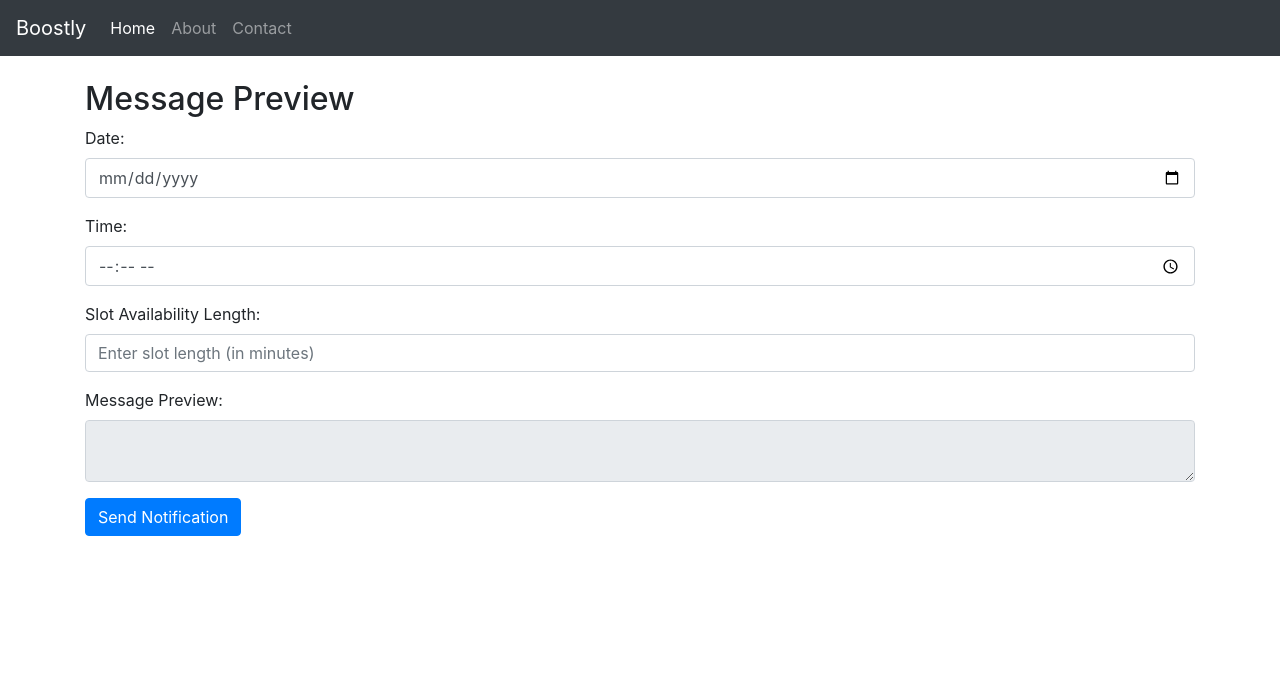
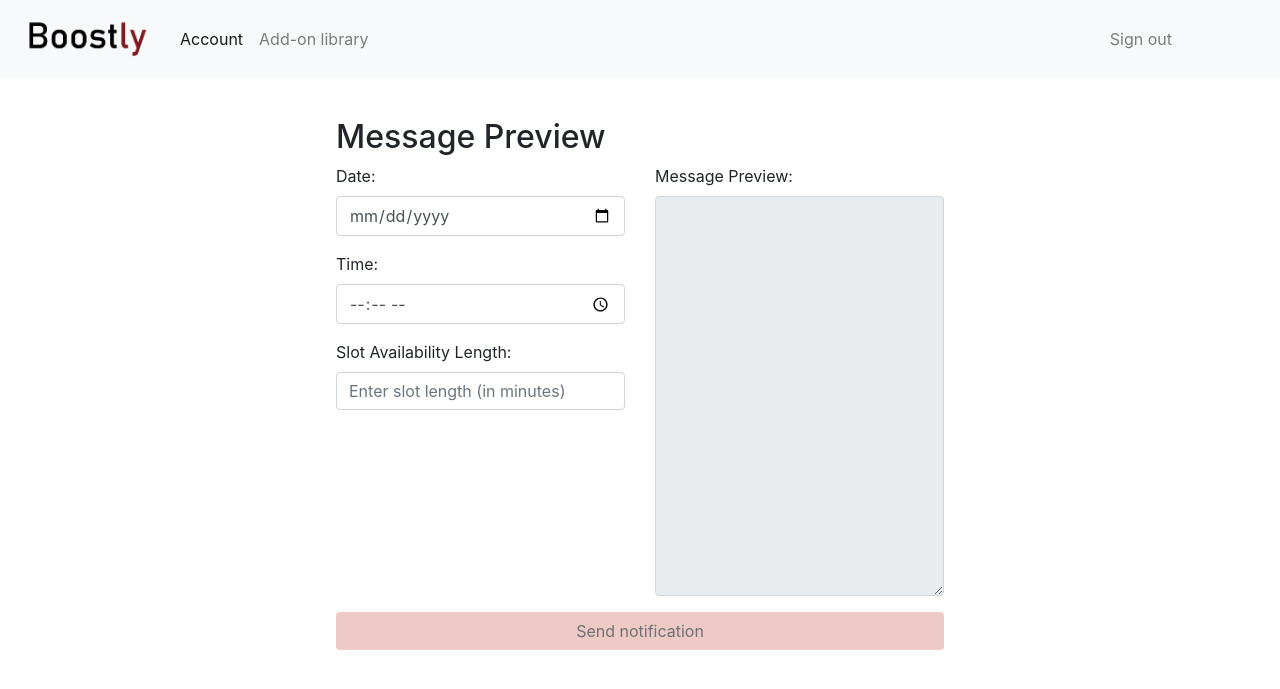
Before and after one commit to csidon/BoostlyForTimely, a Python web app: template template/businessWaitlist.html in a window 1280 px wide. Shown: the top 689 px of the page. Run offline with Jinja, Linux system fonts and the light colour scheme; the template is opened without the code that fills it, so the values that code supplies are empty; some libraries are stand-ins or nearby versions.

Commit message:
Working on db

```diff
--- a/boostly/__init__.py
+++ b/boostly/__init__.py
@@ -16,7 +16,9 @@ application.config['SECRET_KEY'] = 'ea3c9fdee984c581c3272cb37b6268746bc67adcdbb6
 # application.config['SQLALCHEMY_DATABASE_URI'] = 'sqlite:///site.db'
 
 # engine = create_engine('postgresql+psycopg2://postgresmaster:1NewPass!@host=localhost:5432/database_name')
-application.config['SQLALCHEMY_DATABASE_URI'] = 'postgresql://postgres:1NewPass!@localhost:5432/postgres'
+# application.config['SQLALCHEMY_DATABASE_URI'] = 'postgresql://postgres:1NewPass!@localhost:5432/postgres'
+application.config['SQLALCHEMY_DATABASE_URI'] = 'postgresql://postgres:Jele2789!@localhost:5432/postgres'
+
 # inspector = inspect(db.engine)
 
 
--- a/static/styles.css
+++ b/static/styles.css
@@ -19,3 +19,34 @@
   .dropbtn {
     /* background-color: aquamarine; */
   }
+
+  .btn{
+    background-color: #EECAC6;
+    color:#707070;
+  }
+
+  .btn:hover{
+    background-color:white;
+    border-width: 2px;
+    border-color: #EECAC6;
+    color:#707070;
+  }
+
+  .logoLoginPage{
+    width:240px;
+    height: 90px;
+  }
+
+.signOutBtn{
+  position: absolute;
+  right: 100px;
+}
+
+.logoNav{
+  width: 140px;
+  height: auto;
+}
+
+#messagePreview{
+  height: 400px;
+}
--- a/template/businessWaitlist.html
+++ b/template/businessWaitlist.html
@@ -9,29 +9,31 @@
 <body>
 
   <!-- Navbar -->
-  <nav class="navbar navbar-expand-lg navbar-dark bg-dark">
-    <a class="navbar-brand" href="#">Boostly</a>
+    <nav class="navbar navbar-expand-sm navbar-light bg-light">
+      <a class="navbar-brand" href="#"><img class = "logoNav" src="../static/assests/logo-03.png" alt="Logo"></a>
       <button class="navbar-toggler" type="button" data-toggle="collapse" data-target="#navbarNav" aria-controls="navbarNav" aria-expanded="false" aria-label="Toggle navigation">
         <span class="navbar-toggler-icon"></span>
       </button>
       <div class="collapse navbar-collapse" id="navbarNav">
         <ul class="navbar-nav">
           <li class="nav-item active">
-          <a class="nav-link" href="#">Home</a>
+            <a class="nav-link" href="#">Account</a>
           </li>
           <li class="nav-item">
-          <a class="nav-link" href="#">About</a>
+            <a class="nav-link" href="#">Add-on library</a>
           </li>
-        <li class="nav-item">
-          <a class="nav-link" href="#">Contact</a>
+          <li class="nav-item signOutBtn">
+            <a class="nav-link" href="#">Sign out</a>
           </li>
         </ul>
       </div>
     </nav>
 
-  <div class="container mt-4">
+  <div class="container mt-4 w-50 p-3">
     <h2>Message Preview</h2>
         <form>
+          <div class="row">
+            <div class="col">
               <div class="form-group">
                 <label for="dateInput">Date:</label>
                 <input type="date" class="form-control" id="dateInput">
@@ -44,13 +46,17 @@
                 <label for="availabilityInput">Slot Availability Length:</label>
                 <input type="number" class="form-control" id="availabilityInput" placeholder="Enter slot length (in minutes)">
               </div>
+            </div>
+            <div class="col">
               <div class="form-group">
                 <label for="messagePreview">Message Preview:</label>
                 <textarea class="form-control" id="messagePreview" readonly></textarea>
               </div>
+            </div>
+          </div>
         </form>
         <!-- Send Notification Button -->
-        <button class="btn btn-primary" type="button">Send Notification</button>
+        <button class="btn btn-block" type="button">Send notification</button>
   </div>
 
 
```
Also changed, not shown: template/employeeWaitlist.html (+7 -7 lines), template/signUp.html (added, +38 -0 lines), static/assests/logo-03.png (added). Lines whose indentation alone changed are shown as unchanged.
